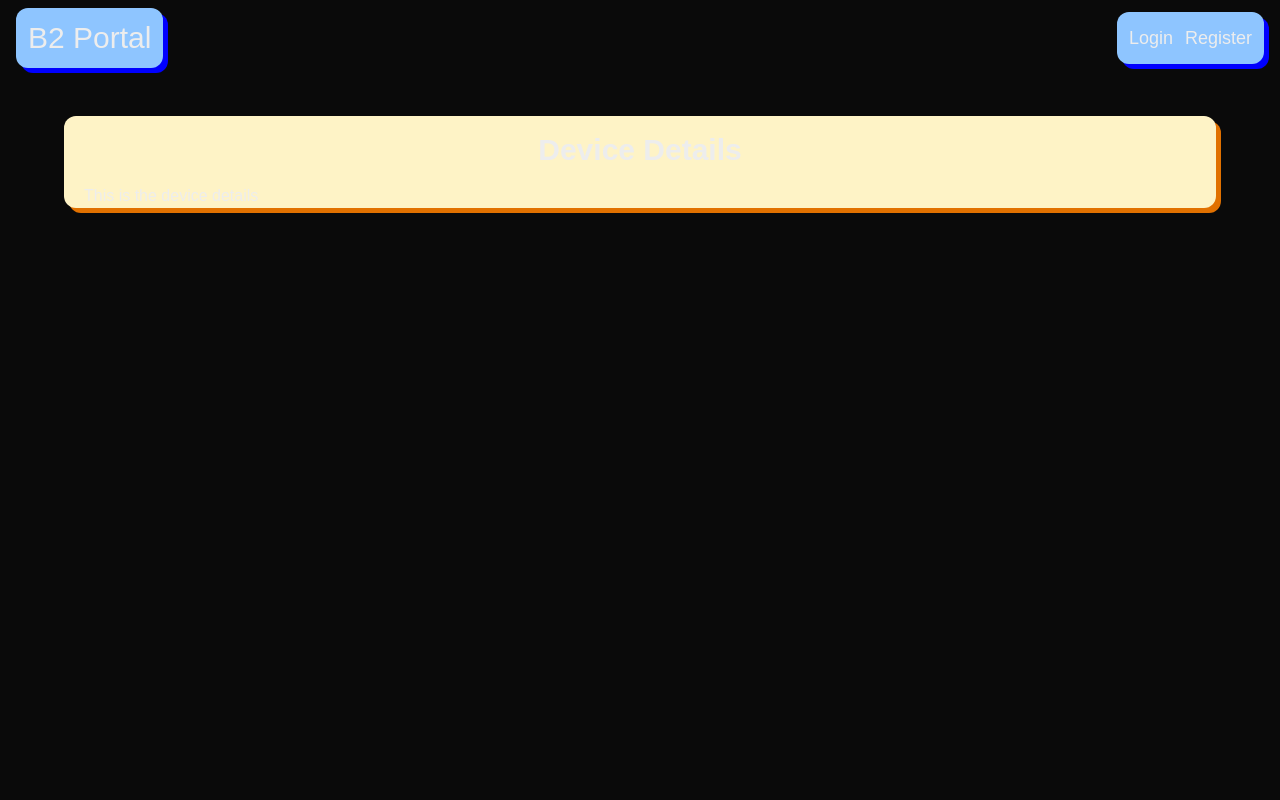
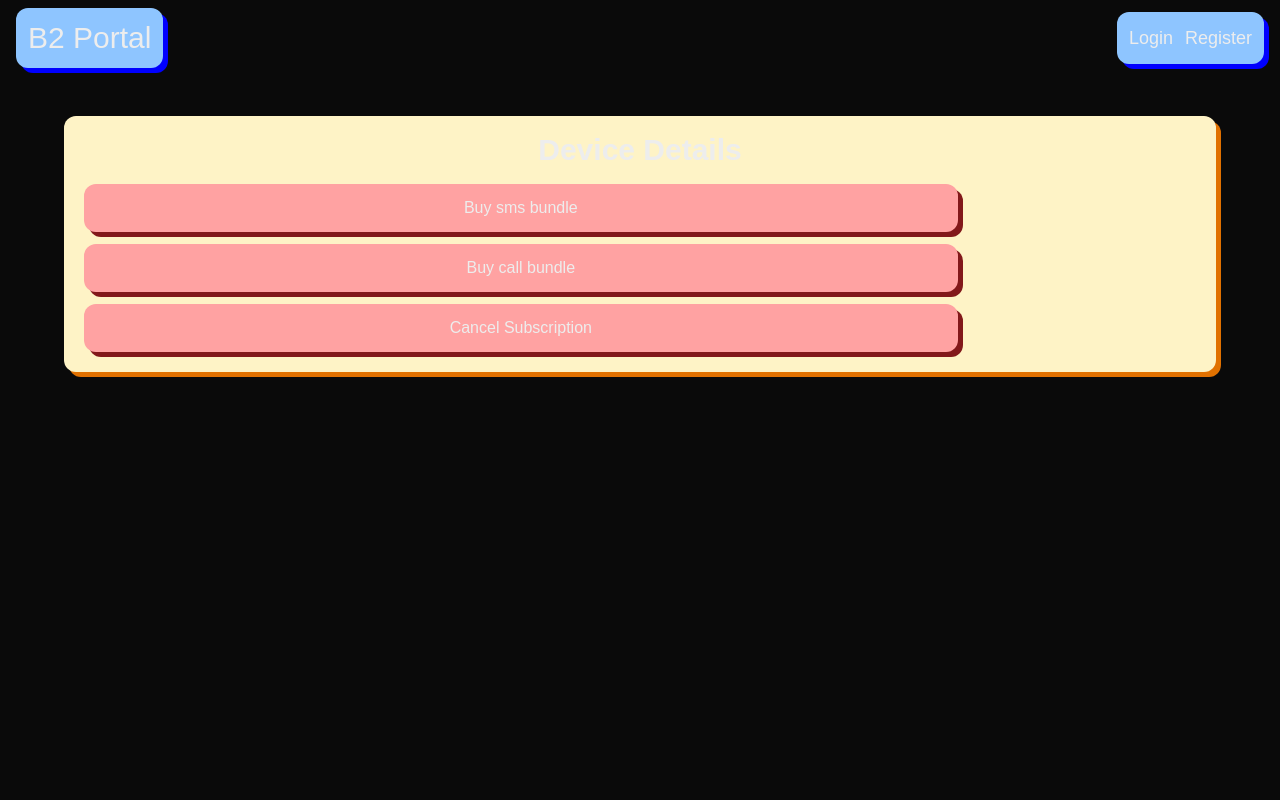
Before and after one commit to borisovski-borche/pdp-nextjs, a Next.js app: page /devices/1 in a window 1280 px wide. Shown: the top 800 px of the page. Built offline with nearby package versions, Linux system fonts and the light colour scheme.

Commit message:
updates on the confirm modal in device details

```diff
--- a/src/app/devices/[id]/page.tsx
+++ b/src/app/devices/[id]/page.tsx
@@ -1,6 +1,7 @@
 import Container from "@/components/common/container/container";
+import DeviceDetails from "@/components/ui/device-details/device-details";
 
-export default async function DeviceDetails({
+export default async function DeviceDetailsPage({
   params,
 }: {
   params: Promise<{ id: string }>;
@@ -11,7 +12,7 @@ export default async function DeviceDetails({
 
   return (
     <Container title="Device Details">
-      <h2>This is the device details</h2>
+      <DeviceDetails id={id} />
     </Container>
   );
 }
--- a/src/app/globals.css
+++ b/src/app/globals.css
@@ -32,3 +32,7 @@ body {
     @apply border-1 rounded;
   }
 }
+
+.confirm-dialog::backdrop {
+  background-color: #0a0a0ab8;
+}
--- a/src/components/ui/device-details/device-details.tsx
+++ b/src/components/ui/device-details/device-details.tsx
@@ -1,12 +1,116 @@
 "use client";
+
+import {
+  buyMessageBundle,
+  fetchAllDevices,
+  fetchDeviceById,
+} from "@/services/devices.service";
+import { useRouter } from "next/navigation";
+import DeviceItem from "../device-item/device-item";
+import { act, useEffect, useRef, useState } from "react";
+import { useDevicesStore } from "@/stores/devices.store";
 
 type DeviceDetailsProps = {
   id: string;
 };
 
+type DIALOG_ACTION = "BUY_SMS" | "BUY_CALL" | "CANCEL";
+
 export default function DeviceDetails({ id }: DeviceDetailsProps) {
+  const [dialogActon, setDialogAction] = useState<DIALOG_ACTION | null>(null);
+
+  const dialogRef = useRef<HTMLDialogElement>(null);
+
+  const router = useRouter();
+
+  const device = useDevicesStore(state =>
+    state.devices.find(device => device.uid === id)
+  );
+
+  useEffect(() => {
+    fetchAllDevices();
+  }, []);
+
+  const confirmModalJSX = {
+    BUY_SMS: (
+      <div>
+        <h3>
+          Please confirm your purchase of <strong>100</strong> sms messages
+        </h3>
+      </div>
+    ),
+    BUY_CALL: (
+      <div>
+        <h3>
+          Please confirm your purchase of <strong>100</strong> call minutes
+        </h3>
+      </div>
+    ),
+    CANCEL: (
+      <div>
+        <h3>Are you sure you want to cancel your subscription</h3>
+      </div>
+    ),
+  };
+
+  const onConfirmClick = () => {
+    if (dialogActon === "BUY_SMS") {
+      buyMessageBundle(device?.uid as string, 100);
+    }
+
+    dialogRef.current?.close();
+  };
+
+  const openDialog = (action: DIALOG_ACTION) => {
+    setDialogAction(action);
+
+    dialogRef.current?.showModal();
+  };
+
   //Fetch the device from the list
   //Render the device item
   //Render controls for adding credit (sms or minutes)
   //Render a dialog for confirm the purchase
+  return (
+    <div className="pb-5 grid gap-5 grid-cols-[2fr_0.5fr] ">
+      {device && <DeviceItem showSettingsBtn={false} device={device} />}
+      <div className="flex flex-col gap-3">
+        <button
+          onClick={() => openDialog("BUY_SMS")}
+          className="w-[100%] shadow-[5px_5px] p-3 rounded-xl bg-red-300 cursor-pointer shadow-red-900 hover:-translate-y-0.5 transition"
+        >
+          Buy sms bundle
+        </button>
+        <button
+          onClick={() => openDialog("BUY_CALL")}
+          className="w-[100%] shadow-[5px_5px] p-3 rounded-xl bg-red-300 cursor-pointer shadow-red-900 hover:-translate-y-0.5 transition"
+        >
+          Buy call bundle
+        </button>
+        <button
+          onClick={() => openDialog("CANCEL")}
+          className="w-[100%] shadow-[5px_5px] p-3 rounded-xl bg-red-300 cursor-pointer shadow-red-900 hover:-translate-y-0.5 transition"
+        >
+          Cancel Subscription
+        </button>
+      </div>
+      <dialog
+        closedby="any"
+        className="confirm-dialog top-[200px] mx-auto w-md h-80 rounded-xl p-4"
+        ref={dialogRef}
+      >
+        <div>{dialogActon !== null && confirmModalJSX[dialogActon]}</div>
+        <div className="flex gap-2">
+          <button
+            onClick={() => onConfirmClick()}
+            className="p-2 border-2 border-green-600"
+          >
+            {" "}
+            Confirm
+          </button>
+          <button className="p-2 border-2 border-red-600"> Cancel</button>
+        </div>
+      </dialog>
+    </div>
+  );
 }
--- a/src/components/ui/device-item/device-item.tsx
+++ b/src/components/ui/device-item/device-item.tsx
@@ -5,9 +5,13 @@ import { useRouter } from "next/navigation";
 
 type DeviceItemProps = {
   device: Device;
+  showSettingsBtn?: boolean;
 };
 
-export default function DeviceItem({ device }: DeviceItemProps) {
+export default function DeviceItem({
+  device,
+  showSettingsBtn = true,
+}: DeviceItemProps) {
   const router = useRouter();
 
   const onSettingsClick = () => {
@@ -56,6 +60,7 @@ export default function DeviceItem({ device }: DeviceItemProps) {
             </strong>
           </p>
         </div>
+        {showSettingsBtn && (
           <div className="justify-self-end  ">
             <button
               onClick={onSettingsClick}
@@ -64,6 +69,7 @@ export default function DeviceItem({ device }: DeviceItemProps) {
               View Settings <i className="fa-solid fa-gear"></i>
             </button>
           </div>
+        )}
       </div>
     </div>
   );
--- a/src/components/ui/device-list/device-list.tsx
+++ b/src/components/ui/device-list/device-list.tsx
@@ -2,9 +2,15 @@
 
 import { fetchAllDevices } from "@/services/devices.service";
 import DeviceItem from "../device-item/device-item";
+import { useEffect } from "react";
+import { useDevicesStore } from "@/stores/devices.store";
 
 export default function DeviceList() {
-  const devices = fetchAllDevices();
+  const devices = useDevicesStore(state => state.devices);
+
+  useEffect(() => {
+    fetchAllDevices();
+  }, []);
 
   return (
     <div className="grid gap-5 pb-10">
--- a/src/services/devices.service.ts
+++ b/src/services/devices.service.ts
@@ -1,6 +1,16 @@
 import { mockDevices } from "@/lib/mock/devices.mock";
 import { Device } from "@/lib/models/device.model";
+import { useDevicesStore } from "@/stores/devices.store";
 
-export const fetchAllDevices = (): Device[] => {
-  return mockDevices;
+export const fetchAllDevices = () => {
+  useDevicesStore.getState().setDevices(mockDevices);
 };
+
+export const fetchDeviceById = (id: string): Device | undefined => {
+  return useDevicesStore.getState().devices.find(device => device.uid === id);
+};
+
+export const buyMessageBundle = (deviceId: string, smsNumber: number) => {
+  console.log("updated the state");
+  return useDevicesStore.getState().updateMessages(deviceId, smsNumber);
+};
--- /dev/null
+++ b/src/stores/devices.store.ts
@@ -0,0 +1,49 @@
+import { Device } from "@/lib/models/device.model";
+import { create } from "zustand";
+
+interface DevicesState {
+  devices: Device[];
+
+  setDevices(devices: Device[]): void;
+  updateDevice(id: string, updates: Partial<Device>): void;
+  updateMessages(id: string, smsBundle: number): void;
+}
+
+export const useDevicesStore = create<DevicesState>((set, get) => ({
+  devices: [],
+  setDevices: (devices: Device[]) => {
+    set({ devices });
+  },
+  updateDevice: (id: string, updates: Partial<Device>) => {
+    const state = get();
+
+    const updatedDevices = state.devices.map(device => {
+      if (device.uid === id) {
+        return { ...device, ...updates };
+      }
+      return device;
+    });
+
+    set({ devices: updatedDevices });
+  },
+  updateMessages: (id: string, smsBundle: number) => {
+    console.log("in the state update");
+
+    const state = get();
+
+    const updatedDevices = state.devices.map(device => {
+      if (device.uid === id) {
+        return {
+          ...device,
+          messages: {
+            ...device.messages,
+            total: device.messages.total + smsBundle,
+          },
+        };
+      }
+      return device;
+    });
+
+    set({ devices: updatedDevices });
+  },
+}));
```
Lines whose indentation alone changed are shown as unchanged.
